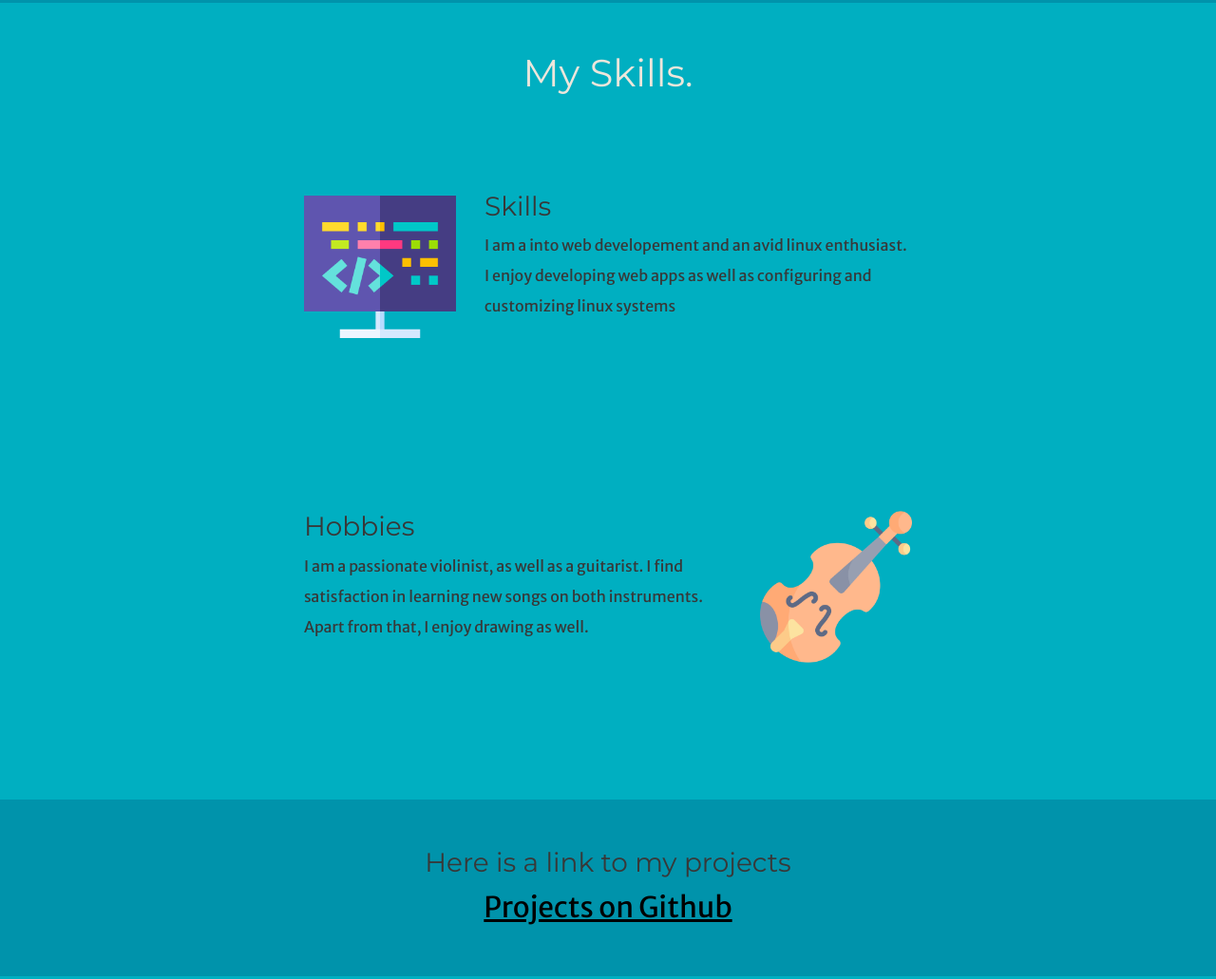
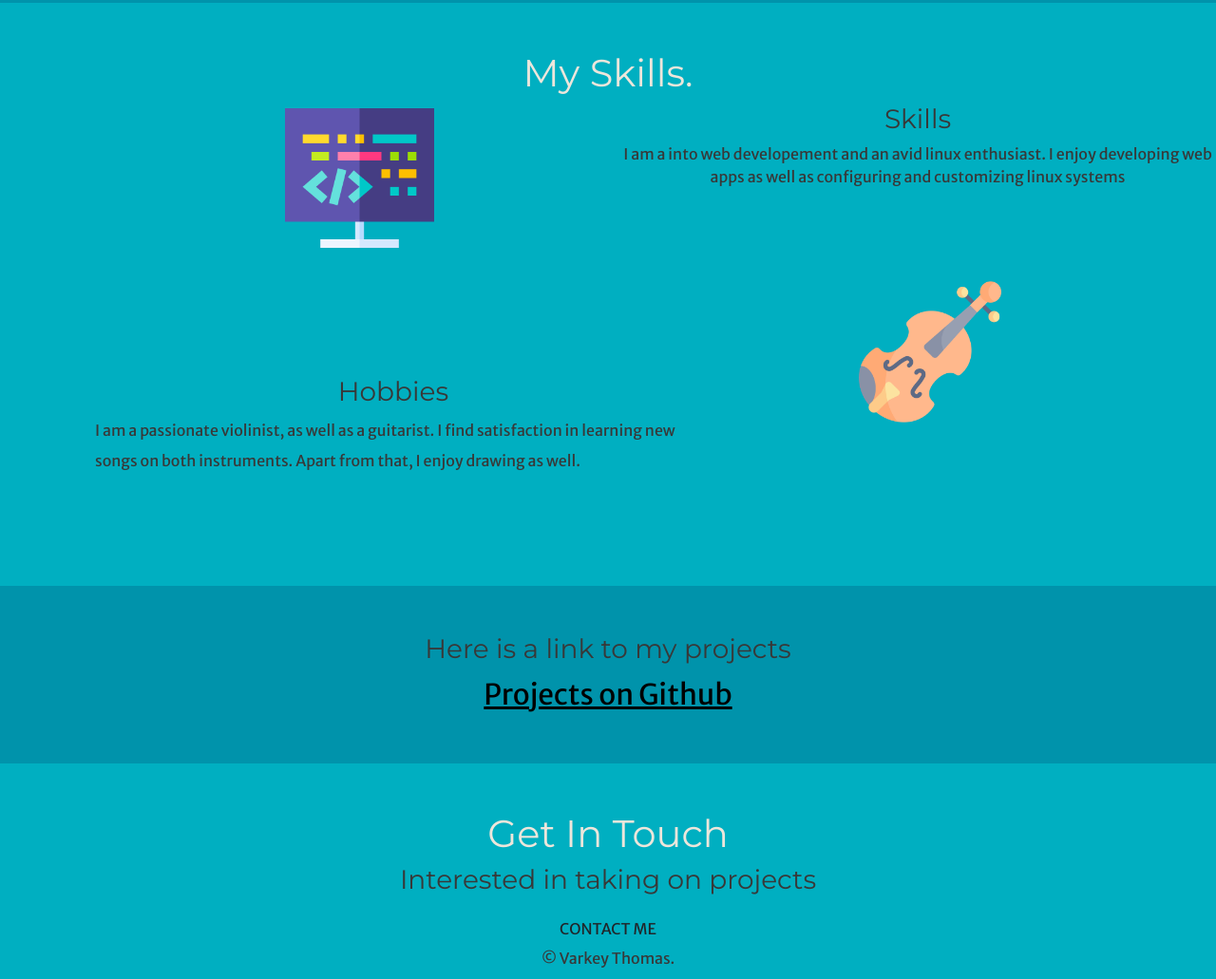
Before and after one commit to varkey-thomas/CV, a plain HTML site: page index.html in a window 1280 px wide. Shown: the part 1328-2359 px from the top of the page at 95% size. Drawn offline with nearby package versions, Linux system fonts and the light colour scheme.

Commit message:
updatting css

```diff
--- a/css/style.css
+++ b/css/style.css
@@ -25,6 +25,7 @@ h2
 h3
 {
 	    font-family: 'Montserrat', sans-serif;
+			text-align: center
 }
 
 .home
@@ -57,10 +58,17 @@ h3
 	padding-top: 50px;
 }
 
+.web
+{
+	width: 25%;
+	float: left;
+	margin-left: 300px;
+	padding-bottom: 30px;
+}
 .skill-row
 {
 	width: 50%;
-	margin: 100px auto 100px auto;
+	margin: auto 200px auto auto;
 	line-height: 2;
 	text-align: left;
 }
@@ -68,26 +76,26 @@ h3
 .hobbies-row
 {
 	width: 50%;
-	margin: 100px auto 100px auto;
+	margin: 100px 100px auto 100px;
 	line-height: 2;
 	text-align: left;
-	padding-top: 100px;
 	padding-bottom: 50px;
 }
-.web
+.hobby
 {
 	width: 25%;
-	float: left;
-	margin-right: 30px;
-	padding-bottom: 30px;
+	float: right;
+	margin-right: 50px;
+	padding-left: 100px
+
 }
 .violin
 {
-	width: 25%;
+	width: 70%;
 	float: right;
-	margin-left: 30px;
+	margin-right: 100px;
+}
 
-}
 .top-cloud
 {
 	position: absolute;
--- a/index.html
+++ b/index.html
@@ -20,25 +20,33 @@
 			<img src="images/mountain.png">
 		</div>
 		<div class="middle-container">
-			<div class="profile row-lg-12 row-md-12 row-sm-12">
+			<div class="profile">
 				<img class="boy" src="images/boy.png" alt="">
 				<h2>Hello.</h2>
 				<p>I'm a developer and a linux user. I have a passion for tinkering and configuring linux machines</p>
 			</div>
-			<div class="skills row-lg-12 row-md-12 row-sm-12">
+			<div class="details">
+				<div class="skills row">
 					<h2>My Skills.</h2>
-				<div class="skill-row">
+					<div class="skill col-lg-6 col-md-6 col-sm-6">
 						<img class="web" src="images/coding.png" alt="">
+					</div>
+					<div class="skills-row col-lg-6 col-md-6 col-sm-6">
 						<h3>Skills</h3>
 						<p>I am a into web developement and an avid linux enthusiast. I enjoy developing web apps as well as configuring and customizing linux systems</p>
 					</div>
-				<div class="hobbies-row row-lg-12 row-md-12 row-sm-12">
-					<img class="violin" src="images/violin.png" alt="">
+				</div>
+				<div class="hobbies row">
+					<div class="hobbies-row col-lg-6 col-md-6 col-sm-6">
 						<h3>Hobbies</h3>
 						<p>I am a passionate violinist, as well as a guitarist. I find satisfaction in learning new songs on both instruments. Apart from that, I enjoy drawing as well.</p>
 					</div>
+					<div class="hobby col-lg-6 col-md-6 col-sm-6">
+						<img class="violin" src="images/violin.png" alt="">
 					</div>
-			<div class="projects row-lg-12 row-md-12 row-sm-12">
+				</div>
+			</div>
+			<div class="projects col-lg-12 col-md-12 col-sm-12">
 				<h3>Here is a link to my projects</h3>
 				<a href="https://github.com/varkey-thomas/javascript">Projects on Github</a>
 			</div>
```
Lines whose indentation alone changed are shown as unchanged.
